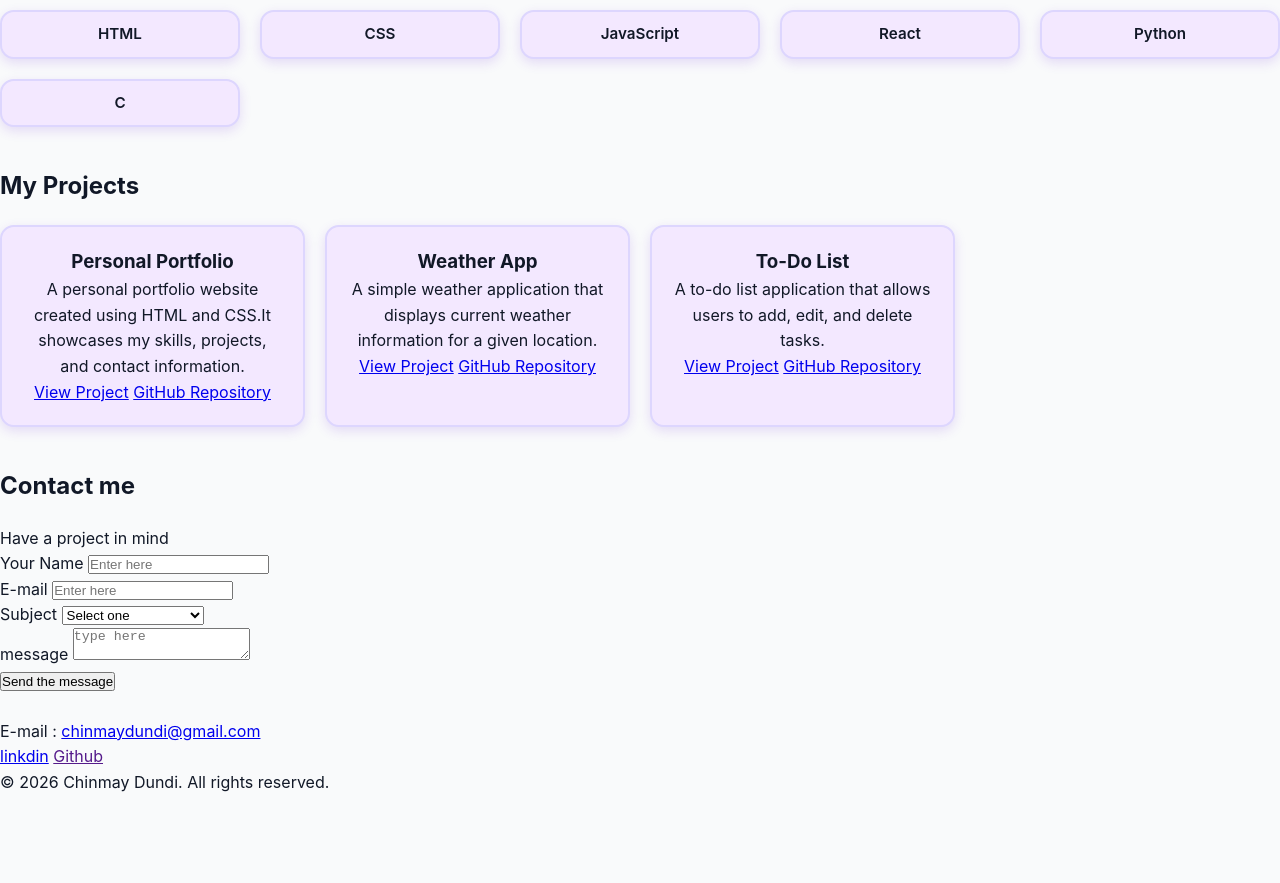
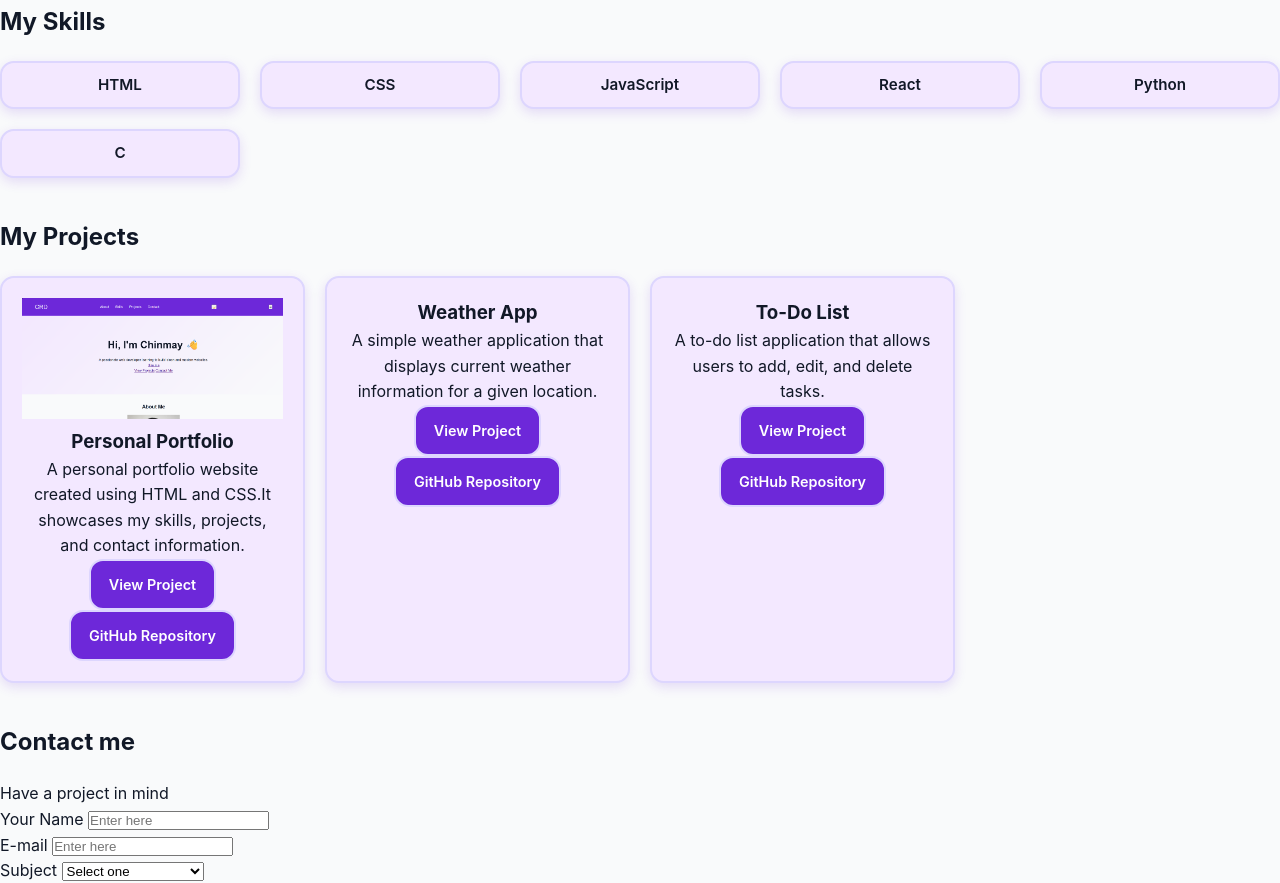
Before and after one commit to chinmaydundi/portfolio, a plain HTML site: page index.html in a window 1280 px wide. Shown: the part 968-1851 px from the top of the page. Before the commit the page ends 1763 px from the top, so only its background shows below. Drawn offline with Linux system fonts and the light colour scheme.

Commit message:
more styling....

```diff
--- a/index.css
+++ b/index.css
@@ -24,6 +24,8 @@ body{
     color: var(--text-color);
     line-height: 1.6;
 }
+
+
 
 .nav-bar{
     display: flex;
@@ -93,6 +95,12 @@ body{
     font-size: 0.95rem;
     text-align: center;
     box-shadow: 0 4px 12px var(--shadow-color);
+    transition: transform 0.3s, box-shadow 0.3s;
+}
+
+.skill-item:hover{
+    transform: translateY(-5px);
+    box-shadow: 0 8px 16px var(--primary-hover);
 }
 
 h2{
@@ -114,4 +122,48 @@ h2{
     border: 2px solid var(--border-color);
     border-radius: var(--border-radius);
     box-shadow: 0 4px 12px var(--shadow-color);
+    transition: transform 0.3s, box-shadow 0.3s;
+    overflow: hidden;
 }
+
+.project-card:hover{
+    transform: translateY(-5px);
+    box-shadow: 0 8px 16px var(--primary-hover);
+
+}
+
+.project-card img{
+    width: 100%;
+    height: auto;
+    object-fit: cover;
+}
+
+.btn{
+    display: inline-block;
+    padding: 12px 18px;
+    border-radius: var(--border-radius);
+    text-decoration: none;
+    font-weight: 600;
+    font-size: 0.9rem;
+    border: 2px solid var(--border-color);
+
+}
+
+.btn-primary{
+    background-color: var(--primary-color);
+    color: #FFFFFF;
+}
+
+.btn-primary:hover{
+    background-color: var(--primary-hover);
+}
+
+.btn-secondary{
+    background-color: var(--primary-color);
+    color: #FFFFFF;
+}
+
+.btn-secondary:hover{
+    background-color: var(--primary-hover);
+    box-shadow: 0 6px 12px var(--shadow-color);
+}
--- a/index.html
+++ b/index.html
@@ -46,7 +46,7 @@
         <section class="hero-section" id="hero">
             <h1>Hi, I'm Chinmay 👋 </h1>
             <p class="tagline"> A passionate web developer learning to build clean and modern websites.</p>
-            <a href="#contact">Hire me</a>
+            <a href="#contact" class="btn">Hire me</a>
             <div class="hero-button">
                 <a href="#projects" class="btn btn-primary">View Projects</a>
                 <a href="#contact" class="btn btn-secondary">Contact Me</a>
@@ -91,22 +91,23 @@
             <h2>My Projects</h2>
             <div class="project-grid">
                 <div class="project-card">
+                    <img src="/image.png" alt="project image">
                     <h3>Personal Portfolio</h3>
                     <p> A personal portfolio website created using HTML and CSS.It showcases my skills, projects, and contact information.</p>
-                    <a href="#">View Project</a>
-                    <a href="#">GitHub Repository</a>
+                    <a href="#" class="btn btn-primary">View Project</a>
+                    <a href="https://github.com/chinmaydundi/portfolio" target="_blank" class="btn btn-secondary">GitHub Repository</a>
                 </div>
                 <div class="project-card">
                     <h3>Weather App</h3>
                     <p> A simple weather application that displays current weather information for a given location.</p>
-                    <a href="#">View Project</a>
-                    <a href="#">GitHub Repository</a>
+                    <a href="#" class="btn btn-primary">View Project</a>
+                    <a href="https://github.com/chinmaydundi/weather-app" target="_blank" class="btn btn-secondary">GitHub Repository</a>
                 </div>
                 <div class="project-card">
                     <h3>To-Do List</h3>
                     <p> A to-do list application that allows users to add, edit, and delete tasks.</p>
-                    <a href="#">View Project</a>
-                    <a href="#">GitHub Repository</a>
+                    <a href="#" class="btn btn-primary">View Project</a>
+                    <a href="https://github.com/chinmaydundi/to-do-list" target="_blank" class="btn btn-secondary">GitHub Repository</a>
                 </div>
             </div>
         </section>
```
Also changed, not shown: image.png (added).
